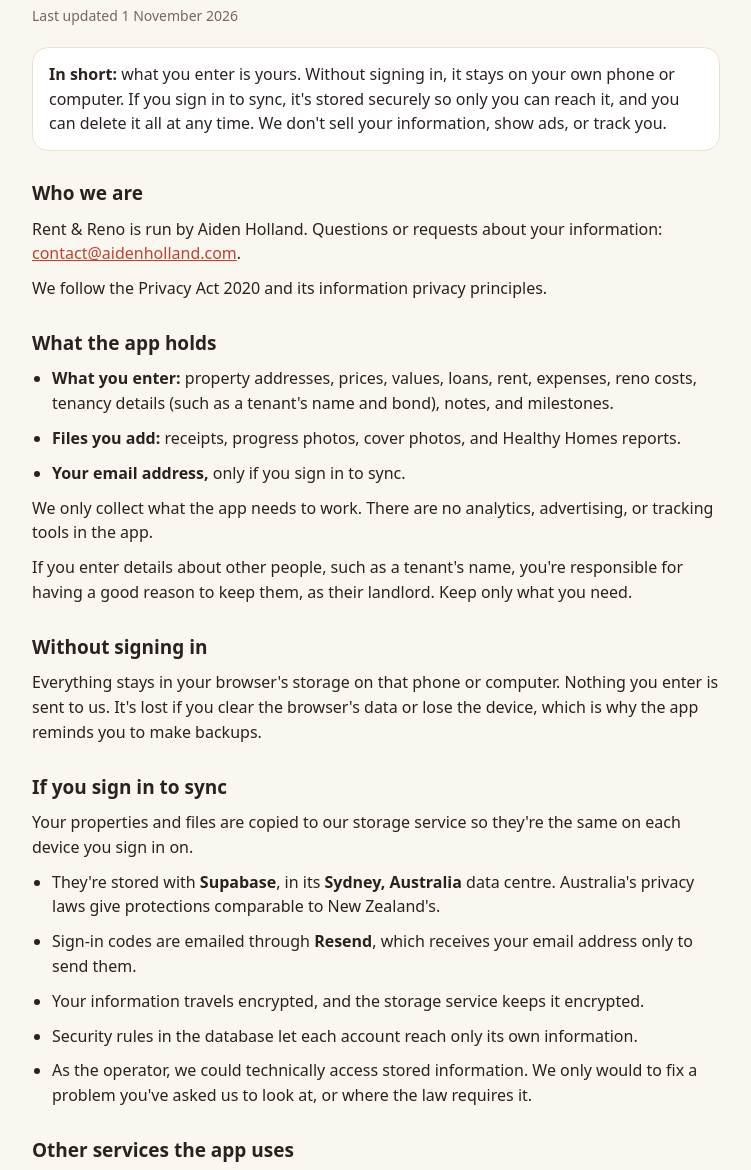
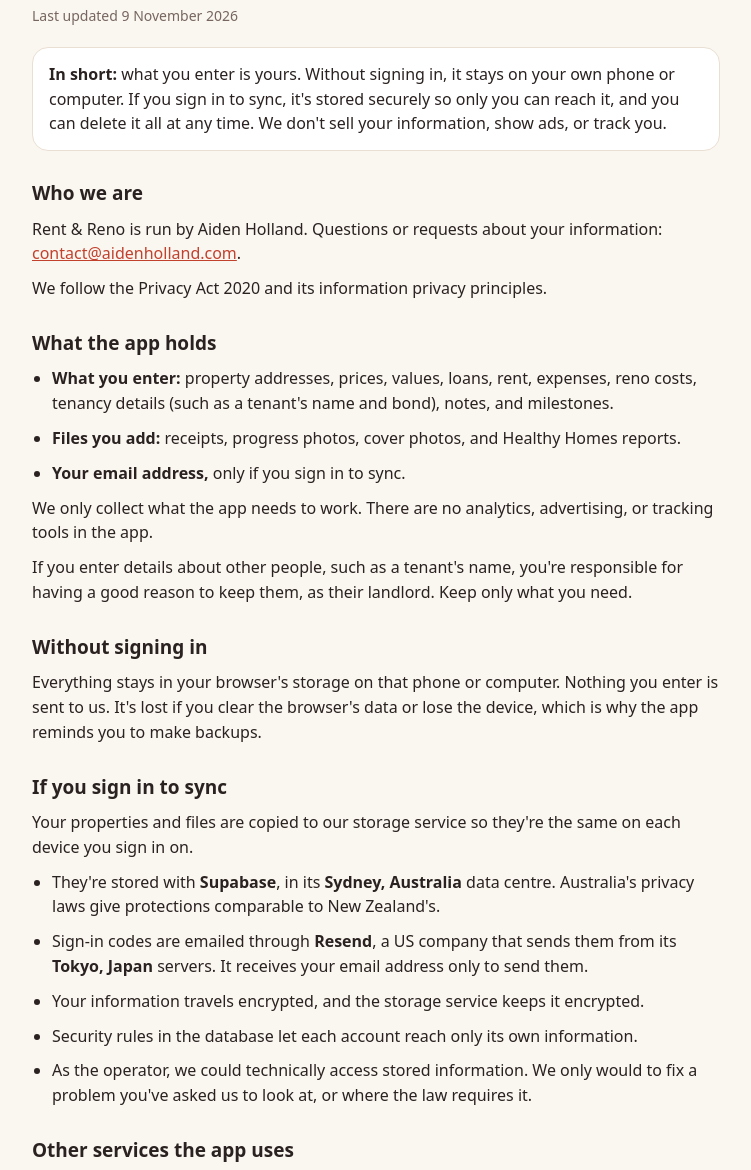
Before and after one commit to Literal-Aiden/NZ-Property-Track, a plain HTML site: page privacy.html in a window 1280 px wide. Shown: the part 112-1282 px from the top of the page, without its empty margins (264-1015 px from the left). Drawn offline with Linux system fonts and the light colour scheme.

Commit message:
Privacy policy: Resend is a US company sending from Tokyo
Co-Authored-By: Claude Opus 5.5 <noreply@anthropic.com>

```diff
--- a/privacy.html
+++ b/privacy.html
@@ -30,7 +30,7 @@ th{font-weight:600}
 <main>
 <a class="back" href="./">‹ Back to the app</a>
 <h1>Privacy</h1>
-<p class="upd">Last updated 1 November 2026</p>
+<p class="upd">Last updated 9 November 2026</p>
 
 <div class="card"><p><b>In short:</b> what you enter is yours. Without signing in, it stays on your own phone or computer. If you sign in to sync, it's stored securely so only you can reach it, and you can delete it all at any time. We don't sell your information, show ads, or track you.</p></div>
 
@@ -54,7 +54,7 @@ th{font-weight:600}
 <p>Your properties and files are copied to our storage service so they're the same on each device you sign in on.</p>
 <ul>
 <li>They're stored with <b>Supabase</b>, in its <b>Sydney, Australia</b> data centre. Australia's privacy laws give protections comparable to New Zealand's.</li>
-<li>Sign-in codes are emailed through <b>Resend</b>, which receives your email address only to send them.</li>
+<li>Sign-in codes are emailed through <b>Resend</b>, a US company that sends them from its <b>Tokyo, Japan</b> servers. It receives your email address only to send them.</li>
 <li>Your information travels encrypted, and the storage service keeps it encrypted.</li>
 <li>Security rules in the database let each account reach only its own information.</li>
 <li>As the operator, we could technically access stored information. We only would to fix a problem you've asked us to look at, or where the law requires it.</li>
--- a/sw.js
+++ b/sw.js
@@ -2,7 +2,7 @@
 // with the cached copy used when there's no signal. Other sites (maps, address search) are never cached here.
 // The browser's own cache is skipped (GitHub Pages lets it keep files for 10 minutes), so an update never mixes new
 // scripts with an old stylesheet.
-var CACHE='nzpt-v49',FILES=['./','index.html','privacy.html','styles.css','layout.css','js/data.js','js/util.js','js/receipts.js','js/sales.js','js/costs.js','js/timeline.js','js/rental.js','js/potential.js','js/settings.js','js/tax.js','js/address.js','js/councils.js','js/charts.js','js/views.js','js/home.js','js/forms.js','js/tools.js','js/tour.js','js/picker.js','js/sync.js','js/onboard.js','js/main.js','manifest.webmanifest','icons/icon-192.png','icons/icon-512.png','icons/apple-touch-icon.png'];
+var CACHE='nzpt-v50',FILES=['./','index.html','privacy.html','styles.css','layout.css','js/data.js','js/util.js','js/receipts.js','js/sales.js','js/costs.js','js/timeline.js','js/rental.js','js/potential.js','js/settings.js','js/tax.js','js/address.js','js/councils.js','js/charts.js','js/views.js','js/home.js','js/forms.js','js/tools.js','js/tour.js','js/picker.js','js/sync.js','js/onboard.js','js/main.js','manifest.webmanifest','icons/icon-192.png','icons/icon-512.png','icons/apple-touch-icon.png'];
 self.addEventListener('install',function(e){e.waitUntil(caches.open(CACHE).then(function(c){return c.addAll(FILES.map(function(f){return new Request(f,{cache:'reload'})}))}));self.skipWaiting()});
 self.addEventListener('activate',function(e){e.waitUntil(caches.keys().then(function(k){return Promise.all(k.filter(function(x){return x!==CACHE}).map(function(x){return caches.delete(x)}))}).then(function(){return self.clients.claim()}))});
 self.addEventListener('fetch',function(e){
```
Also changed, not shown: 1 other file.
